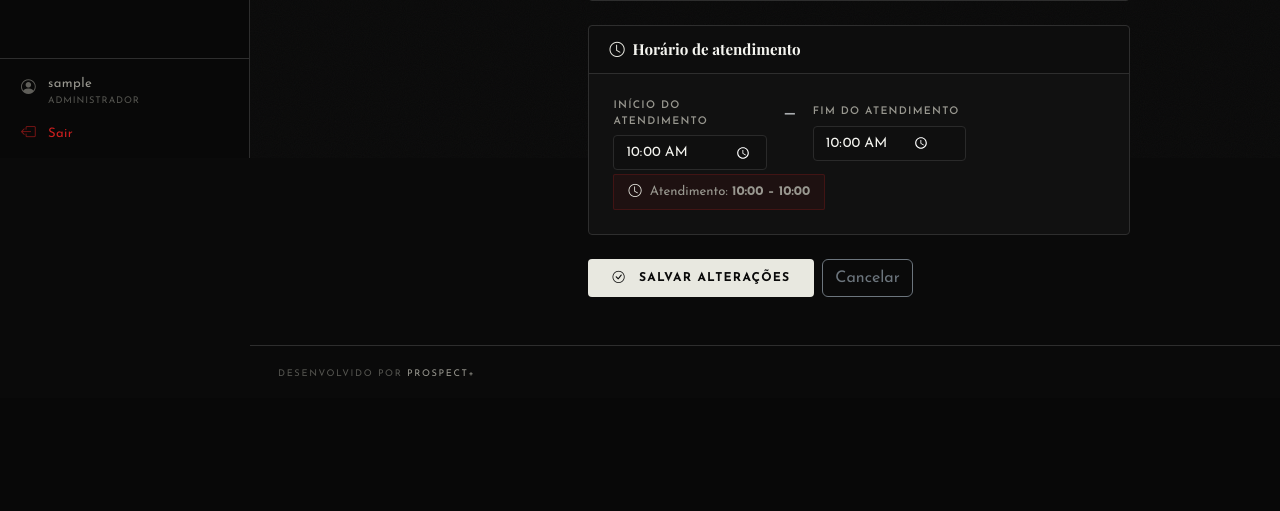
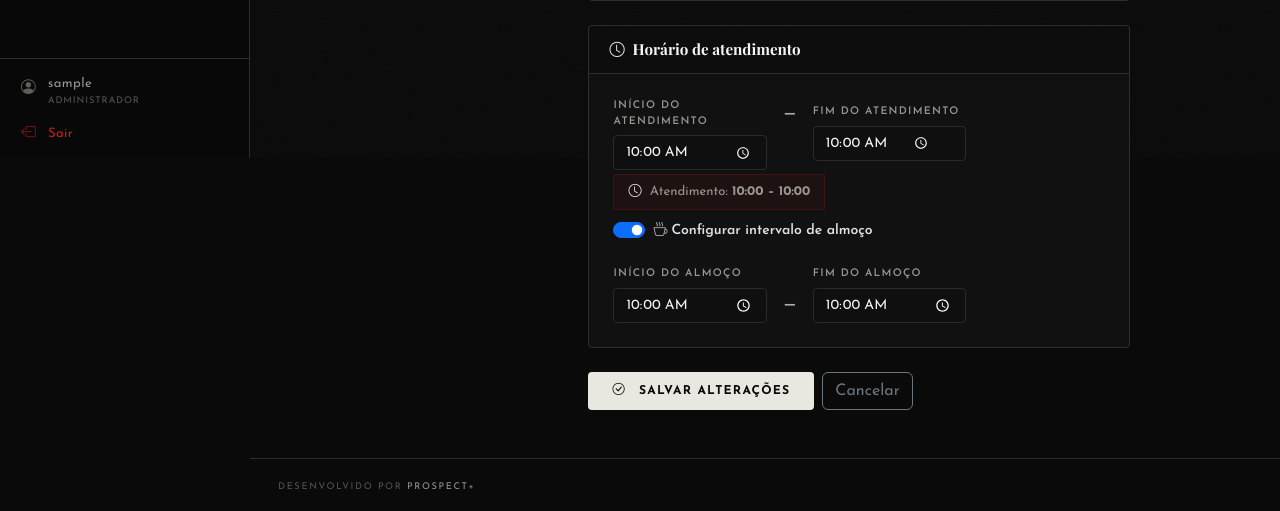
Before and after one commit to alexsander-souza55/athos-barber, a Flask app: page /barbers/1/edit in a window 1280 px wide. Shown: the part 642-1153 px from the top of the page. Before the commit the page ends 1018 px from the top, so only its background shows below. Run offline with Flask 3, Linux system fonts and the light colour scheme; a user stored in the database is signed in; tables that the repository leaves empty hold one stand-in row (values such as "Sample post"); grey boxes marked "Sample" are stand-in pictures; some libraries are stand-ins or nearby versions.

Commit message:
feat: slots de 1h + intervalo de almoço por barbeiro

```diff
--- a/app/__init__.py
+++ b/app/__init__.py
@@ -162,8 +162,10 @@ def _ensure_schema(app: Flask) -> None:
         db.create_all()
         inspector = inspect(db.engine)
         migrations = [
-            ("customers", "cpf",      "VARCHAR(14)"),
-            ("barbers",   "whatsapp", "VARCHAR(20)"),
+            ("customers", "cpf",          "VARCHAR(14)"),
+            ("barbers",   "whatsapp",     "VARCHAR(20)"),
+            ("barbers",   "lunch_start",  "TIME"),
+            ("barbers",   "lunch_end",    "TIME"),
         ]
         with db.engine.connect() as conn:
             for table, col, col_def in migrations:
--- a/app/barbers/forms.py
+++ b/app/barbers/forms.py
@@ -49,6 +49,8 @@ class CreateBarberForm(FlaskForm):
     # — Horários ——————————————————————————————————————————
     work_start_time = StringField("Início do atendimento", validators=[Optional()])
     work_end_time = StringField("Fim do atendimento", validators=[Optional()])
+    lunch_start = StringField("Início do almoço", validators=[Optional()])
+    lunch_end   = StringField("Fim do almoço", validators=[Optional()])
 
     # — Foto ——————————————————————————————————————————————
     photo = FileField(
@@ -101,6 +103,31 @@ class CreateBarberForm(FlaskForm):
             except ValueError:
                 pass
 
+    def validate_lunch_start(self, field):
+        if not field.data:
+            return
+        try:
+            _parse_time(field.data)
+        except ValueError:
+            raise ValidationError("Use o formato HH:MM  (ex: 12:00).")
+
+    def validate_lunch_end(self, field):
+        if not field.data:
+            if self.lunch_start.data:
+                raise ValidationError("Informe o fim do almoço.")
+            return
+        try:
+            end = _parse_time(field.data)
+        except ValueError:
+            raise ValidationError("Use o formato HH:MM  (ex: 13:00).")
+        if self.lunch_start.data:
+            try:
+                start = _parse_time(self.lunch_start.data)
+                if end <= start:
+                    raise ValidationError("Fim do almoço deve ser posterior ao início.")
+            except ValueError:
+                pass
+
 
 # ── Formulário de edição (somente perfil, sem credenciais) ────────────────────
 class EditBarberForm(FlaskForm):
@@ -116,6 +143,8 @@ class EditBarberForm(FlaskForm):
 
     work_start_time = StringField("Início do atendimento", validators=[Optional()])
     work_end_time = StringField("Fim do atendimento", validators=[Optional()])
+    lunch_start = StringField("Início do almoço", validators=[Optional()])
+    lunch_end   = StringField("Fim do almoço", validators=[Optional()])
 
     photo = FileField(
         "Nova foto",
@@ -161,6 +190,31 @@ class EditBarberForm(FlaskForm):
                 start = _parse_time(self.work_start_time.data)
                 if end <= start:
                     raise ValidationError("Horário de fim deve ser posterior ao de início.")
+            except ValueError:
+                pass
+
+    def validate_lunch_start(self, field):
+        if not field.data:
+            return
+        try:
+            _parse_time(field.data)
+        except ValueError:
+            raise ValidationError("Use o formato HH:MM  (ex: 12:00).")
+
+    def validate_lunch_end(self, field):
+        if not field.data:
+            if self.lunch_start.data:
+                raise ValidationError("Informe o fim do almoço.")
+            return
+        try:
+            end = _parse_time(field.data)
+        except ValueError:
+            raise ValidationError("Use o formato HH:MM  (ex: 13:00).")
+        if self.lunch_start.data:
+            try:
+                start = _parse_time(self.lunch_start.data)
+                if end <= start:
+                    raise ValidationError("Fim do almoço deve ser posterior ao início.")
             except ValueError:
                 pass
 
--- a/app/barbers/routes.py
+++ b/app/barbers/routes.py
@@ -148,8 +148,10 @@ def new():
             photo_path = save_upload(photo_file, subfolder="barbers")
 
         # 3. Horários
-        work_start = _parse_time_safe(form.work_start_time.data)
-        work_end   = _parse_time_safe(form.work_end_time.data)
+        work_start  = _parse_time_safe(form.work_start_time.data)
+        work_end    = _parse_time_safe(form.work_end_time.data)
+        lunch_start = _parse_time_safe(form.lunch_start.data)
+        lunch_end   = _parse_time_safe(form.lunch_end.data)
 
         if work_start and work_end and work_start >= work_end:
             flash("O horário de início deve ser anterior ao horário de término.", "danger")
@@ -167,6 +169,8 @@ def new():
             photo=photo_path,
             work_start_time=work_start,
             work_end_time=work_end,
+            lunch_start=lunch_start,
+            lunch_end=lunch_end,
         )
         db.session.add(barber)
         try:
@@ -198,6 +202,8 @@ def edit(barber_id: int):
         form.bio.data = barber.bio or ""
         form.work_start_time.data = barber.work_start_str
         form.work_end_time.data = barber.work_end_str
+        form.lunch_start.data = barber.lunch_start_str
+        form.lunch_end.data   = barber.lunch_end_str
         form.is_active.data = barber.is_active
 
     if form.validate_on_submit():
@@ -207,8 +213,10 @@ def edit(barber_id: int):
         barber.whatsapp = _re.sub(r'\D', '', form.whatsapp.data or '') or None
         barber.specialty = form.specialty.data.strip() or None
         barber.bio = form.bio.data.strip() or None
-        work_start = _parse_time_safe(form.work_start_time.data)
-        work_end   = _parse_time_safe(form.work_end_time.data)
+        work_start  = _parse_time_safe(form.work_start_time.data)
+        work_end    = _parse_time_safe(form.work_end_time.data)
+        lunch_start = _parse_time_safe(form.lunch_start.data)
+        lunch_end   = _parse_time_safe(form.lunch_end.data)
 
         if work_start and work_end and work_start >= work_end:
             flash("O horário de início deve ser anterior ao horário de término.", "danger")
@@ -216,6 +224,8 @@ def edit(barber_id: int):
 
         barber.work_start_time = work_start
         barber.work_end_time = work_end
+        barber.lunch_start = lunch_start
+        barber.lunch_end   = lunch_end
         barber.is_active = form.is_active.data
 
         # Gerenciamento de foto
--- a/app/models/barber.py
+++ b/app/models/barber.py
@@ -20,6 +20,8 @@ class Barber(db.Model):
     # Horário de atendimento
     work_start_time = db.Column(db.Time, nullable=True)
     work_end_time = db.Column(db.Time, nullable=True)
+    lunch_start = db.Column(db.Time, nullable=True)
+    lunch_end   = db.Column(db.Time, nullable=True)
 
     is_active = db.Column(db.Boolean, default=True, nullable=False)
     created_at = db.Column(db.DateTime, default=lambda: datetime.now(timezone.utc))
@@ -69,6 +71,23 @@ class Barber(db.Model):
     def work_end_str(self) -> str:
         return self.work_end_time.strftime("%H:%M") if self.work_end_time else ""
 
+    @property
+    def lunch_start_str(self) -> str:
+        return self.lunch_start.strftime("%H:%M") if self.lunch_start else ""
+
+    @property
+    def lunch_end_str(self) -> str:
+        return self.lunch_end.strftime("%H:%M") if self.lunch_end else ""
+
+    @property
+    def lunch_str(self) -> str:
+        if self.lunch_start and self.lunch_end:
+            return (
+                f"{self.lunch_start.strftime('%H:%M')} "
+                f"– {self.lunch_end.strftime('%H:%M')}"
+            )
+        return ""
+
     # ── Stats de agendamentos ────────────────────────────────
     @property
     def total_appointments(self) -> int:
--- a/app/templates/appointments/form.html
+++ b/app/templates/appointments/form.html
@@ -129,7 +129,7 @@
               </label>
               {{ form.scheduled_time(
                   class="form-control bg-dark border-secondary text-light" + (" is-invalid" if form.scheduled_time.errors else ""),
-                  type="time", step="1800", id="timeInput",
+                  type="time", step="3600", id="timeInput",
                   placeholder="09:00"
               ) }}
               {% for e in form.scheduled_time.errors %}<div class="invalid-feedback">{{ e }}</div>{% endfor %}
--- a/app/templates/barbers/detail.html
+++ b/app/templates/barbers/detail.html
@@ -44,6 +44,9 @@
         {% endif %}
         {% if barber.work_hours_str != '—' %}
         <span><i class="bi bi-clock me-1 text-accent"></i>{{ barber.work_hours_str }}</span>
+        {% endif %}
+        {% if barber.lunch_str %}
+        <span><i class="bi bi-cup-hot me-1"></i>Almoço: {{ barber.lunch_str }}</span>
         {% endif %}
         <span><i class="bi bi-calendar-plus me-1"></i>Desde {{ barber.created_at.strftime('%m/%Y') }}</span>
         {% if barber.user %}
--- a/app/templates/barbers/form.html
+++ b/app/templates/barbers/form.html
@@ -208,6 +208,44 @@
                     Atendimento: <strong id="hoursPreviewText"></strong>
                   </div>
                 </div>
+
+                <!-- Intervalo de almoço -->
+                <div class="col-12 mt-2">
+                  <div class="form-check form-switch">
+                    <input class="form-check-input" type="checkbox" id="lunchToggle"
+                           {% if is_edit and barber.lunch_start %}checked{% endif %}>
+                    <label class="form-check-label small fw-semibold" for="lunchToggle">
+                      <i class="bi bi-cup-hot me-1 text-muted"></i>Configurar intervalo de almoço
+                    </label>
+                  </div>
+                </div>
+
+                <div id="lunchRow" class="col-12"
+                     style="display:{% if is_edit and barber.lunch_start %}block{% else %}none{% endif %}">
+                  <div class="row g-3 align-items-end">
+                    <div class="col-md-4">
+                      <label class="form-label fw-semibold small">{{ form.lunch_start.label.text }}</label>
+                      {{ form.lunch_start(
+                          class="form-control bg-dark border-secondary text-light" + (" is-invalid" if form.lunch_start.errors else ""),
+                          type="time",
+                          id="lunchStart"
+                      ) }}
+                      {% for e in form.lunch_start.errors %}<div class="invalid-feedback">{{ e }}</div>{% endfor %}
+                    </div>
+                    <div class="col-auto d-flex align-items-end pb-1">
+                      <span class="text-muted fs-5">—</span>
+                    </div>
+                    <div class="col-md-4">
+                      <label class="form-label fw-semibold small">{{ form.lunch_end.label.text }}</label>
+                      {{ form.lunch_end(
+                          class="form-control bg-dark border-secondary text-light" + (" is-invalid" if form.lunch_end.errors else ""),
+                          type="time",
+                          id="lunchEnd"
+                      ) }}
+                      {% for e in form.lunch_end.errors %}<div class="invalid-feedback">{{ e }}</div>{% endfor %}
+                    </div>
+                  </div>
+                </div>
               </div>
             </div>
           </div>
@@ -323,5 +361,21 @@ function updateHoursPreview() {
 if (startTime) startTime.addEventListener("change", updateHoursPreview);
 if (endTime)   endTime.addEventListener("change", updateHoursPreview);
 updateHoursPreview(); // aplica ao carregar
+
+// ── Toggle intervalo de almoço ───────────────────────────
+const lunchToggle = document.getElementById("lunchToggle");
+const lunchRow    = document.getElementById("lunchRow");
+const lunchStart  = document.getElementById("lunchStart");
+const lunchEnd    = document.getElementById("lunchEnd");
+
+if (lunchToggle && lunchRow) {
+  lunchToggle.addEventListener("change", function () {
+    lunchRow.style.display = this.checked ? "block" : "none";
+    if (!this.checked) {
+      if (lunchStart) lunchStart.value = "";
+      if (lunchEnd)   lunchEnd.value   = "";
+    }
+  });
+}
 </script>
 {% endblock %}
```
Also changed, not shown: app/appointments/availability.py (+13 -1 lines), 1 other file.
